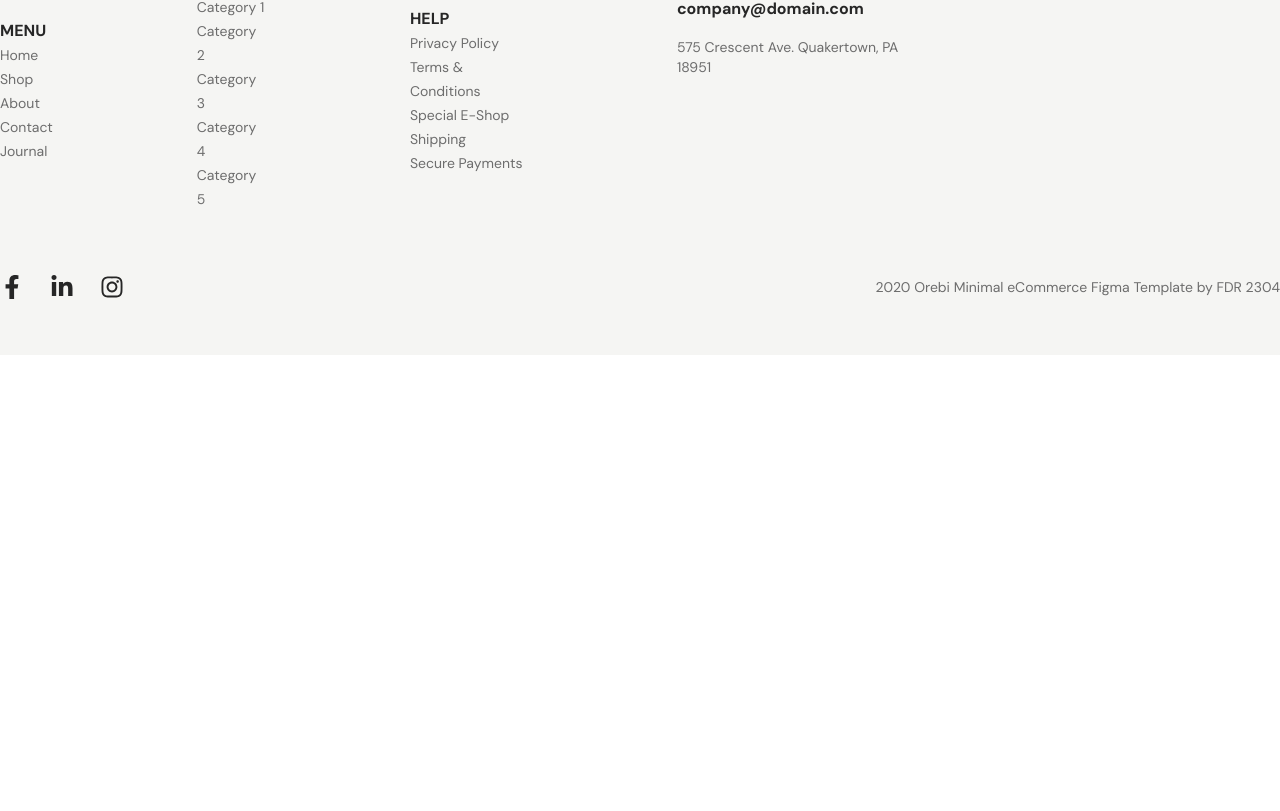
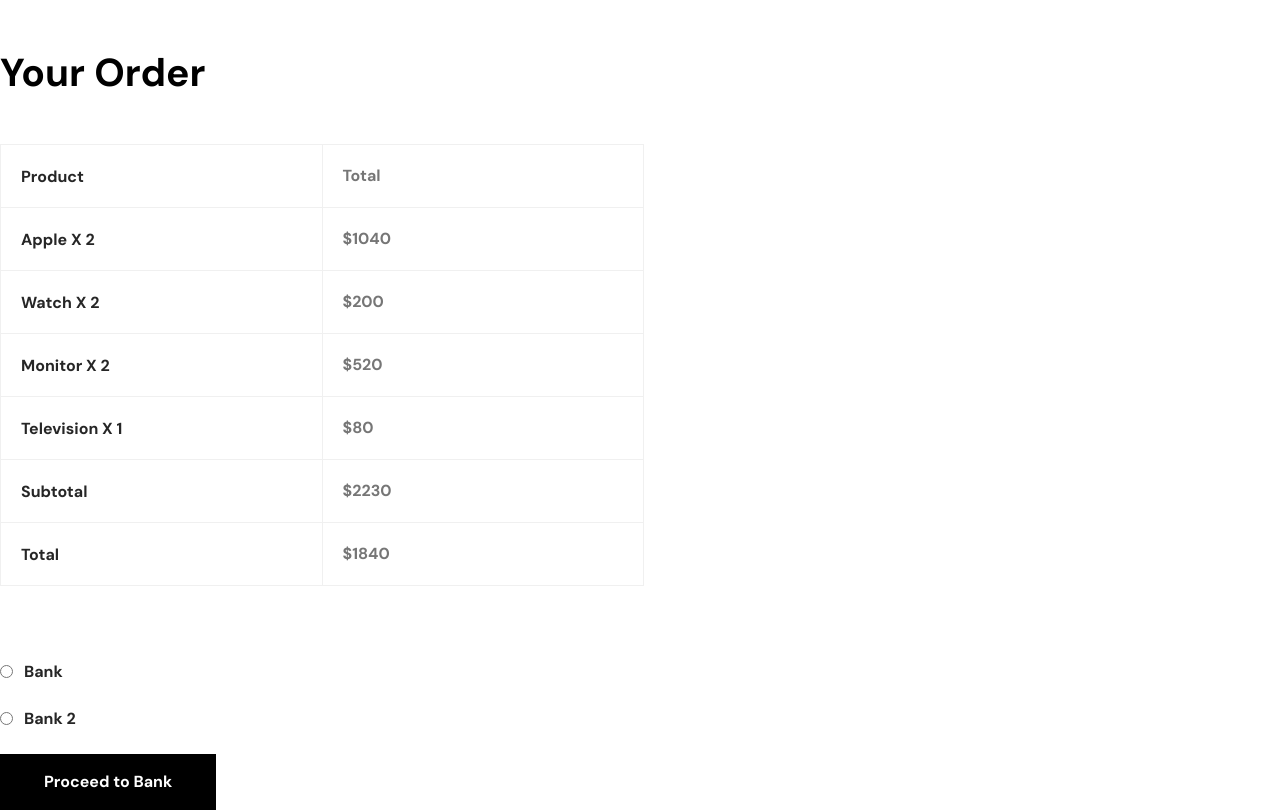
Before and after one commit to mamunurroshid90/oribi-E-commerce, a React (Vite) app: page /checkout in a window 1280 px wide. Shown: the part 2149-2960 px from the top of the page. Before the commit the page ends 2504 px from the top, so only its background shows below. Built offline with nearby package versions, Linux system fonts and the light colour scheme.

Commit message:
added table to checkout

```diff
--- a/src/pages/checkout/Checkout.jsx
+++ b/src/pages/checkout/Checkout.jsx
@@ -1,12 +1,49 @@
-import React, { useState } from "react";
-import BreadCrumbs from "../../components/utilities/BreadCrumbs";
-import Paragraph from "../../components/utilities/Paragraph";
-import Input from "../../components/utilities/Input";
+import React, { useEffect, useState } from "react"
+import BreadCrumbs from "../../components/utilities/BreadCrumbs"
+import Paragraph from "../../components/utilities/Paragraph"
+import Input from "../../components/utilities/Input"
+import { Link } from "react-router-dom"
 
 const Checkout = () => {
-  let pathname = window.location.href;
-  let pathArray = pathname.split("/");
-  let finalPath = pathArray[pathArray.length - 1];
+  let pathname = window.location.href
+  let pathArray = pathname.split("/")
+  let finalPath = pathArray[pathArray.length - 1]
+
+  let checkoutProduct = [
+    {
+      id: 0,
+      productName: "apple",
+      price: 520,
+      quantity: 2,
+    },
+    {
+      id: 1,
+      productName: "watch",
+      price: 100,
+      quantity: 2,
+    },
+    {
+      id: 2,
+      productName: "monitor",
+      price: 260,
+      quantity: 2,
+    },
+    {
+      id: 3,
+      productName: "television",
+      price: 80,
+      quantity: 1,
+    },
+  ]
+
+  let [total, setTotal] = useState(0)
+  useEffect(() => {
+    for (let i = 0; i < checkoutProduct.length; i++) {
+      total += checkoutProduct[i].price * checkoutProduct[i].quantity
+      setTotal(total)
+    }
+  }, [])
+  // console.log(total)
 
   const countryName = [
     "Afghanistan",
@@ -258,9 +295,9 @@ const Checkout = () => {
     "Zambia",
     "Zimbabwe",
     "Åland Islands",
-  ];
+  ]
 
-  const [couponShow, setCouponShow] = useState(false);
+  const [couponShow, setCouponShow] = useState(false)
   return (
     <section className="pt-[124px] pb-[140px]">
       <div className="max-w-container mx-auto">
@@ -304,7 +341,7 @@ const Checkout = () => {
             </form>
           </div>
         )}
-        <div>
+        <div className="w-[1055px]">
           <h2 className="checkoutHeading mt-[120px]">Billing Details</h2>
           <form>
             <div>
@@ -465,10 +502,105 @@ const Checkout = () => {
             </div>
           </form>
           <h2 className="checkoutHeading mt-[130px]">Additional Information</h2>
+          <div>
+            <label
+              htmlFor=""
+              className="text-[#262626] text-base font-bold leading-[23px] block"
+            >
+              Other Notes (optional)
+            </label>
+            <textarea
+              className="w-full h-[100px] p-5 mt-[10px] border-b border-[#f0f0f0]"
+              name="other notes"
+              id=""
+              placeholder="Notes about your order, e.g. special notes for delivery."
+            ></textarea>
+          </div>
+        </div>
+        <div className="w-[644px]">
+          <h2 className="checkoutHeading mt-[130px]">Your Order</h2>
+          <table className="w-full">
+            <tr>
+              <td className="border border-[#f0f0f0] py-4 px-5 w-1/2 font-dm text-[#262626] text-base font-bold leading-[23px] capitalize">
+                Product
+              </td>
+              <td className="border border-[#f0f0f0] py-4 px-5 w-1/2 font-dm text-[#767676] text-base font-bold leading-[30px] capitalize">
+                Total
+              </td>
+            </tr>
+            <tbody>
+              {checkoutProduct.map((item, index) => (
+                <tr key={index}>
+                  <td className="border border-[#f0f0f0] py-4 px-5 w-1/2 ">
+                    <h5 className="font-dm text-[#262626] text-base font-bold leading-[23px] capitalize">
+                      {item.productName} x {item.quantity}
+                    </h5>
+                  </td>
+                  <td className="border border-[#f0f0f0] py-4 px-5 w-1/2 ">
+                    <p className="font-dm text-[#767676] text-base font-bold leading-[30px] capitalize">
+                      ${item.quantity * item.price}
+                    </p>
+                  </td>
+                </tr>
+              ))}
+            </tbody>
+            <tr>
+              <td className="border border-[#f0f0f0] py-4 px-5 w-1/2 ">
+                <h5 className="font-dm text-[#262626] text-base font-bold leading-[23px] capitalize">
+                  subtotal
+                </h5>
+              </td>
+              <td className="border border-[#f0f0f0] py-4 px-5 w-1/2 ">
+                <p className="font-dm text-[#767676] text-base font-bold leading-[30px] capitalize">
+                  ${2230}
+                </p>
+              </td>
+            </tr>
+            <tr>
+              <td className="border border-[#f0f0f0] py-4 px-5 w-1/2 ">
+                <h5 className="font-dm text-[#262626] text-base font-bold leading-[23px] capitalize">
+                  total
+                </h5>
+              </td>
+              <td className="border border-[#f0f0f0] py-4 px-5 w-1/2 ">
+                <p className="font-dm text-[#767676] text-base font-bold leading-[30px] capitalize">
+                  ${total}
+                </p>
+              </td>
+            </tr>
+          </table>
+        </div>
+        <div className="mt-[74px]">
+          <div>
+            <div className="flex items-center mb-6">
+              <input type="radio" name="bank" id="" />
+              <label
+                htmlFor=""
+                className="font-dm text-[#262626] font-bold text-base leading-[23px] ml-[11px]"
+              >
+                Bank
+              </label>
+            </div>
+            <div className="flex items-center mb-6">
+              <input type="radio" name="bank" id="" />
+              <label
+                htmlFor=""
+                className="font-dm text-[#262626] font-bold text-base leading-[23px] ml-[11px]"
+              >
+                Bank 2
+              </label>
+            </div>
+          </div>
+          <Link
+            to="#"
+            className="font-dm inline-block text-white text-center py-4 px-11 bg-black font-bold leading-normal"
+          >
+            Proceed to Bank
+          </Link>
         </div>
       </div>
     </section>
-  );
-};
+  )
+}
 
-export default Checkout;
+export default Checkout
```
